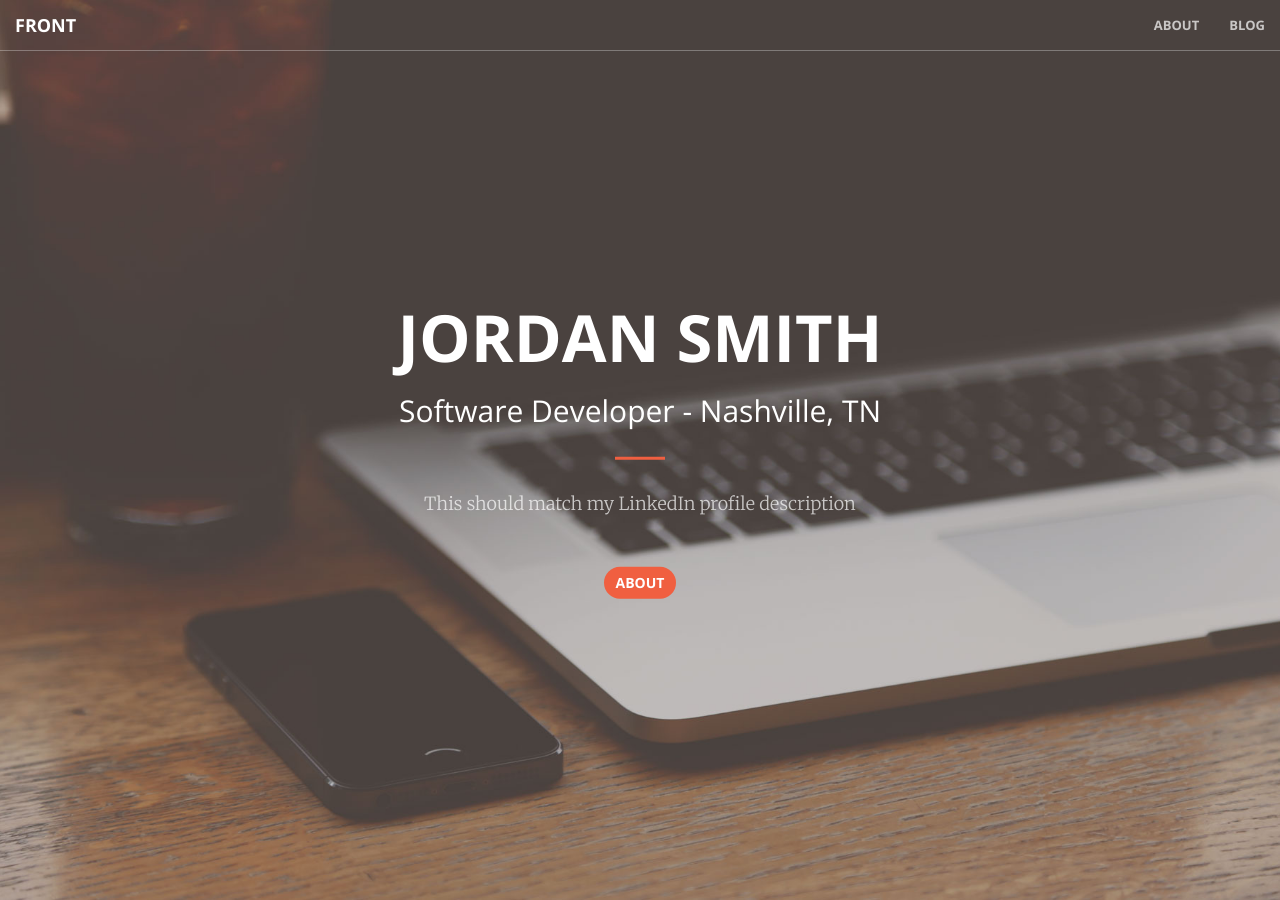
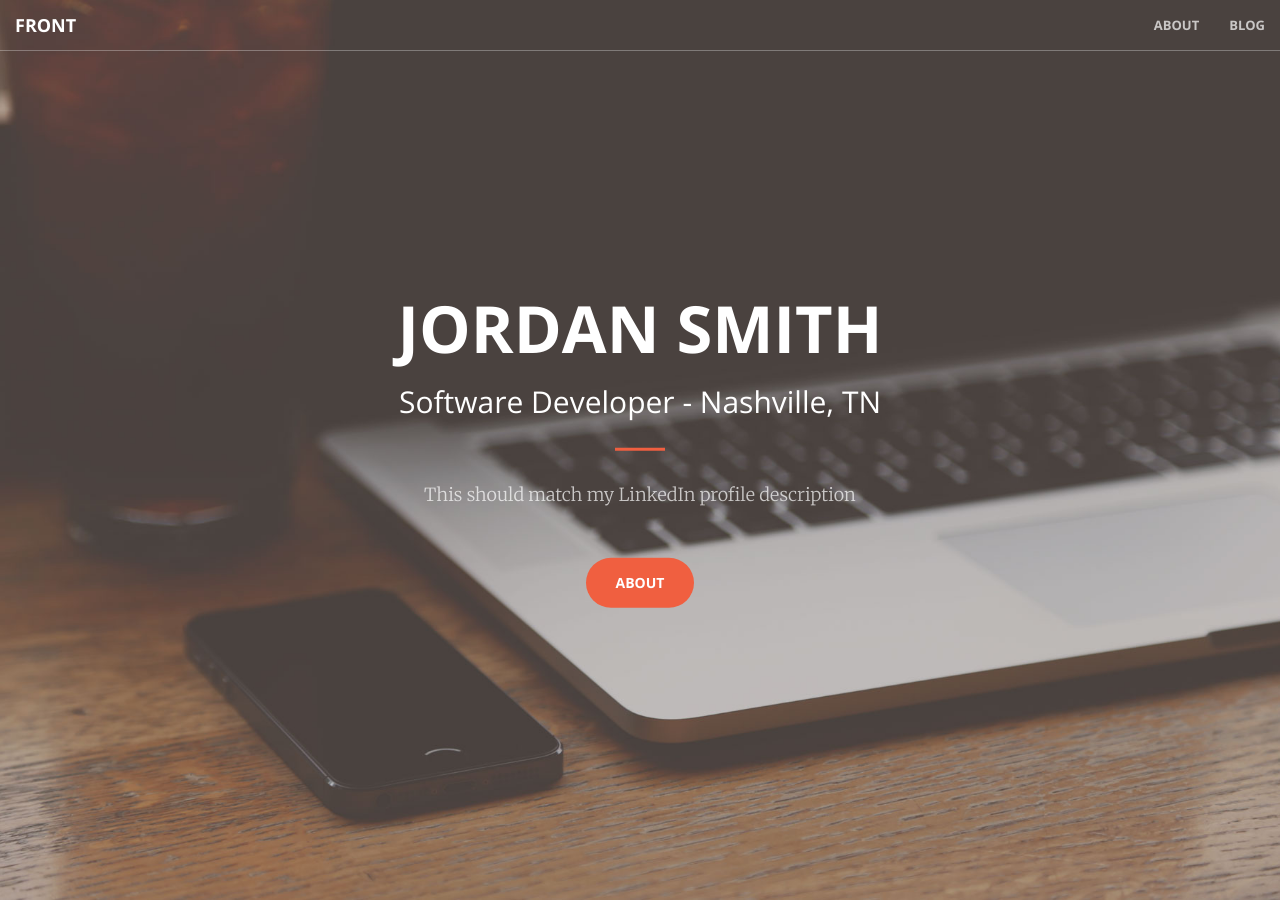
Before and after one commit to jtsmith24/jtsmith24.github.io, a Jekyll site: the page built from index.html, in a window 1280 px wide and 900 px high. Built offline with Jekyll 4.4.1, drawn with Linux system fonts in a browser that asks for light colours.

Commit message:
Made about button larger on front page.

```diff
--- a/index.html
+++ b/index.html
@@ -9,7 +9,7 @@ title: Home Page
 			<h2>Software Developer - Nashville, TN</h2>
 			<hr>
 			<p>This should match my LinkedIn profile description</p>
-			<a href="about.html" class="btn btn-primary">About</a>
+			<a href="about.html" class="btn btn-primary btn-xl">About</a>
 		</div>
 	</div>
 </header>
```
